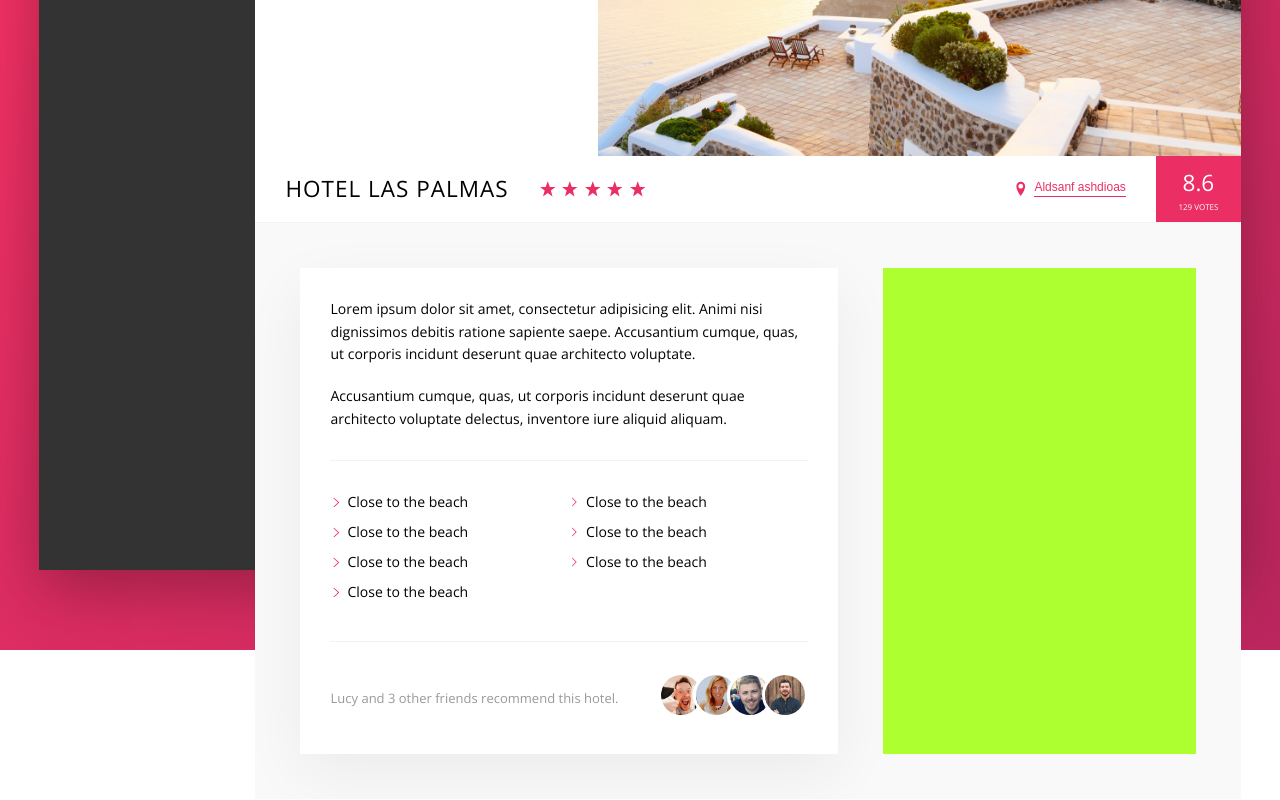
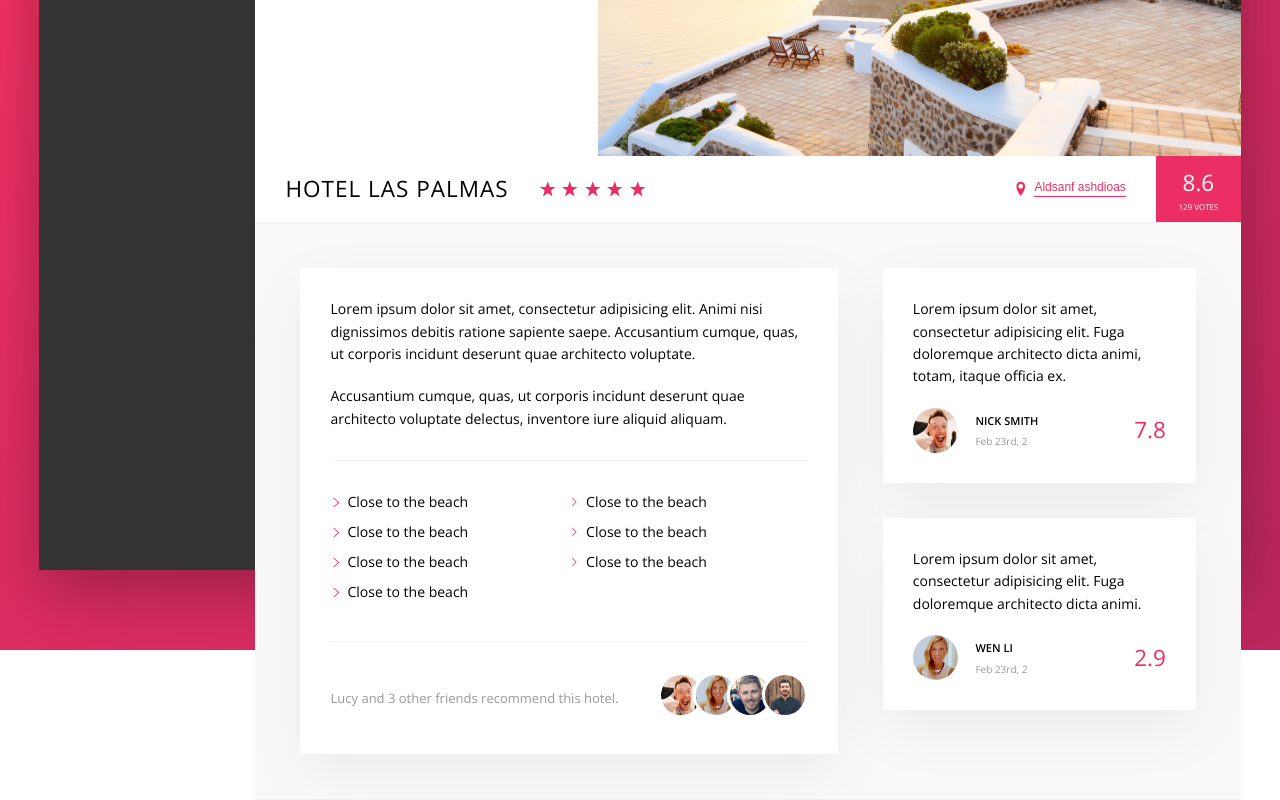
Before and after one commit to jiawen1996/Trillo, a website: page index.html in a window 1280 px wide. Shown: the part 380-1180 px from the top of the page. Drawn offline with nearby package versions, Linux system fonts and the light colour scheme.

Commit message:
add 2 reviews and agline texts

```diff
--- a/index.html
+++ b/index.html
@@ -96,6 +96,7 @@
             <div class="overview_rating-count">129 votes</div>
           </div>
         </div>
+
         <div class="detail">
           <div class="description">
             <p class="paragraph">
@@ -128,12 +129,40 @@
               </div>
             </div>
           </div>
-          <div class="user-reviews">
+          <figure class="user-reviews">
+            <figure class="review">
+              <blockquote class="review_text">
+                Lorem ipsum dolor sit amet, consectetur adipisicing elit. Fuga doloremque architecto dicta animi, totam,
+                itaque officia ex.
+              </blockquote>
+              <figcaption class="review_user">
+                <img src="img/user-1.jpg" alt="User 1" class="review_photo">
+                <div class="review_user-box">
+                  <p class="review_user-name">Nick Smith</p>
+                  <p class="review_user-date">Feb 23rd, 2</p>
+                </div>
+                <div class="review_rating">7.8</div>
+              </figcaption>
+            </figure>
 
-          </div>
+            <figure class="review">
+              <blockquote class="review_text">
+                Lorem ipsum dolor sit amet, consectetur adipisicing elit. Fuga doloremque architecto dicta animi.
+              </blockquote>
+              <figcaption class="review_user">
+                <img src="img/user-2.jpg" alt="User 2" class="review_photo">
+                <div class="review_user-box">
+                  <p class="review_user-name">Wen LI</p>
+                  <p class="review_user-date">Feb 23rd, 2</p>
+                </div>
+                <div class="review_rating">2.9</div>
+              </figcaption>
+            </figure>
+          </figure>
         </div>
-      </main>
     </div>
+    </main>
+  </div>
   </div>
 </body>
 
--- a/sass/_components.scss
+++ b/sass/_components.scss
@@ -185,6 +185,8 @@
     }
 }
 
+//////////////////////
+//BUTTOM
 .btn-inline {
     border: none;
     color: var(--color-primary);
@@ -273,10 +275,6 @@
         margin-right: auto;
     }
 
-    &_friends {
-
-    }
-
     &_photo {
         box-sizing: content-box;
         height: 4rem;
@@ -289,3 +287,52 @@
         }
     }
 }
+
+///////////////////
+//REVIEW
+.review {
+    background-color: white;
+    box-shadow: var(--shadow-light);
+    padding: 3rem;
+    margin-bottom: 3.5rem;
+    &_text {
+        margin-bottom: 2rem;
+    }
+
+    &_user {
+        display: flex;
+        align-items: center;
+    }
+
+    &_photo {
+        height: 4.5rem;
+        width: 4.5rem;
+        border-radius: 50%;
+        margin-right: 1.75rem;
+    }
+
+    &_user-box {
+        margin-right: auto;
+        display: flex;
+        flex-direction: column;
+        justify-items: center;
+    }
+
+    &_user-name {
+        font-size: 1.1rem;
+        font-weight: 600;
+        text-transform: uppercase;
+        margin-bottom: .4rem;
+    }
+
+    &_user-date {
+        font-size: 1rem;
+        color: var(--color-grey-dark-3);
+    }
+
+    &_rating {
+        font-size: 2.25rem;
+        font-weight: 300;
+        color: var(--color-primary);
+    }
+}
--- a/sass/_layout.scss
+++ b/sass/_layout.scss
@@ -33,11 +33,13 @@
     background-color: #fff;
 }
 
+//parent of description and user-reviews
 .detail {
     font-size: 1.4rem;
     display: flex;
     padding: 4.5rem;
     background-color: var(--color-grey-light-1);
+    border-bottom: var(--line);
 }
 
 .description {
@@ -49,6 +51,5 @@
 }
 
 .user-reviews {
-    background-color: greenyellow;
     flex: 1;
 }
```
Also changed, not shown: css/style.css.
